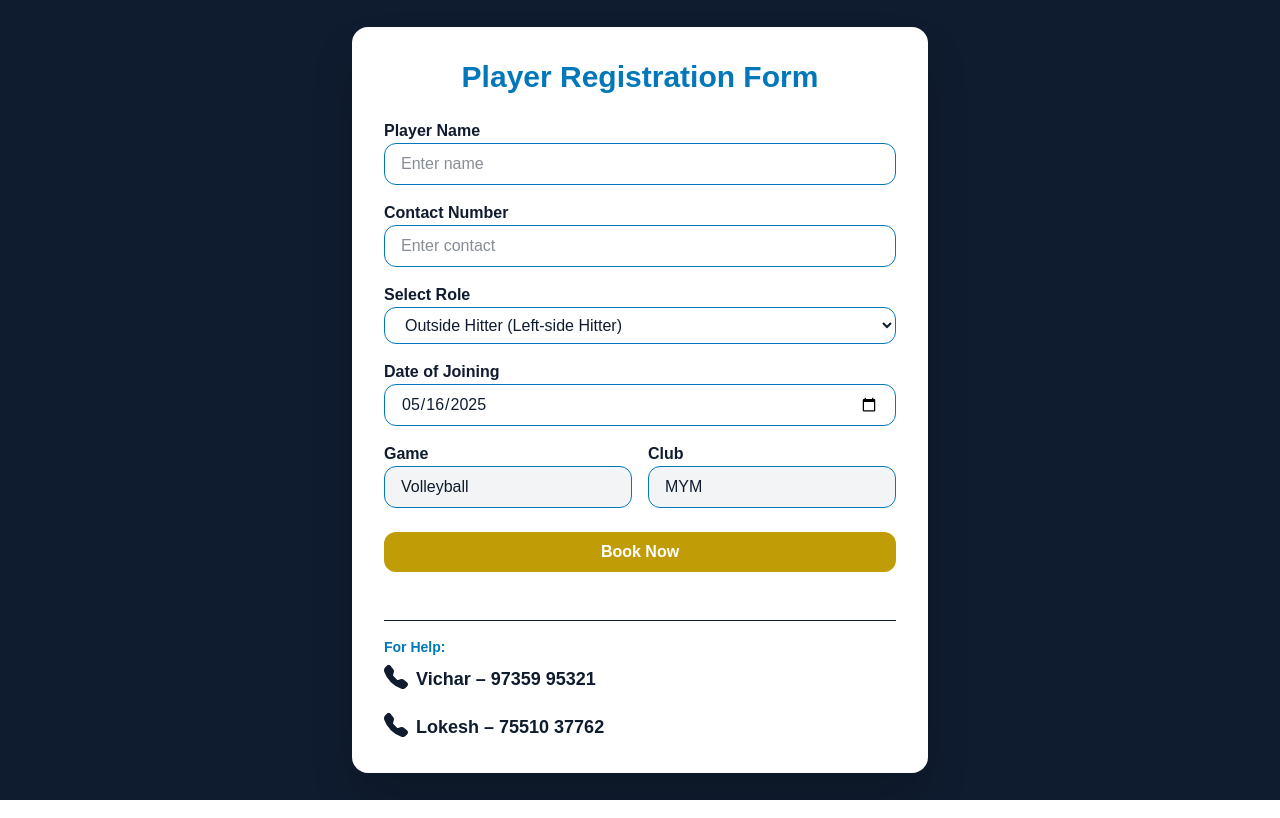
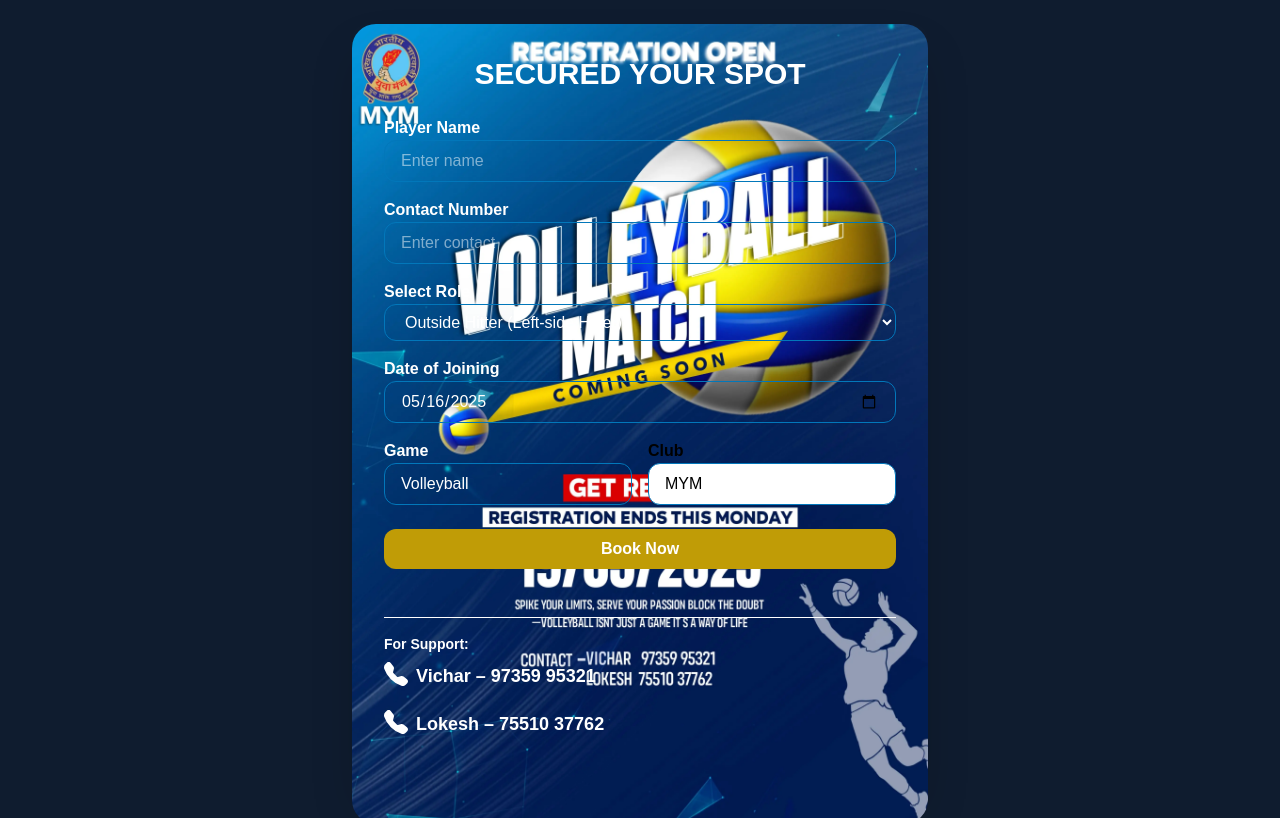
Before and after one commit to RajibDebnat/mym-player-booking, a Next.js app: page / in a window 1280 px wide. Built offline with nearby package versions, Linux system fonts and the light colour scheme.

Commit message:
added imge

```diff
--- a/app/layout.tsx
+++ b/app/layout.tsx
@@ -15,7 +15,7 @@ const geistMono = Geist_Mono({
 export const metadata: Metadata = {
   title: "MYM - Player Registration || Player Registration Form",
 
-  description: "A FORM WHERE PLAYERS CAN REGISTER THMESELVES AND JOIN THE VOLLEYBALL TEAM",
+  description: "Game On! You’ve secured your spot. Get ready to serve, spike, and shine",
 };
 
 export default function RootLayout({
--- a/app/page.tsx
+++ b/app/page.tsx
@@ -1,5 +1,5 @@
 'use client'
-
+import Image from 'next/image'
 import React, { useEffect, useRef, useState } from 'react'
 import gsap from 'gsap'
 import Link from 'next/link'
@@ -65,14 +65,14 @@ const handleSubmit = async (e: React.FormEvent<HTMLFormElement>) => {
 
 
   return (
-    <main className="min-h-screen bg-[#0f1c2f] flex items-center justify-center p-6 text-[#0f1c2f]">
+    <main className="min-h-screen overflow-y-clip   bg-[#0f1c2f] flex items-center justify-center p-6  text-white">
       <form
         ref={formRef}
         onSubmit={handleSubmit}
-        className="bg-white rounded-2xl shadow-2xl p-8 max-w-xl w-full space-y-6"
+        className="bg-transparent rounded-2xl shadow-2xl p-8 max-w-xl w-full space-y-6"
       >
-        <h1 className="text-3xl font-extrabold text-center max-sm:text-xl text-[#0277ba]">
-          Player Registration Form
+        <h1 className="text-3xl uppercase font-extrabold text-center text-white max-sm:text-xl ">
+         Secured Your Spot
         </h1>
 
         <div className="grid grid-cols-1 gap-4">
@@ -108,10 +108,10 @@ const handleSubmit = async (e: React.FormEvent<HTMLFormElement>) => {
               name="role"
               value={form.role}
               onChange={handleChange}
-              className="w-full px-4 py-2 border border-[#0277ba] rounded-xl"
+              className="w-full bg-transparent text-white px-4 py-2 border border-[#0277ba] rounded-xl"
             >
               {roles.map((role, idx) => (
-                <option key={idx} value={role}>
+                <option key={idx} className='text-black bg-transparent' value={role}>
                   {role}
                 </option>
               ))}
@@ -138,17 +138,17 @@ const handleSubmit = async (e: React.FormEvent<HTMLFormElement>) => {
                 name="gameName"
                 value={form.gameName}
                 readOnly
-                className="w-full px-4 py-2 bg-gray-100 border border-[#0277ba] rounded-xl"
+                className="w-full px-4 py-2 bg-transparent border border-[#0277ba] rounded-xl"
               />
             </div>
             <div>
-              <label className="font-semibold">Club</label>
+              <label className="font-semibold text-black">Club</label>
               <input
                 title='Club'
                 name="clubName"
                 value={form.clubName}
                 readOnly
-                className="w-full px-4 py-2 bg-gray-100 border border-[#0277ba] rounded-xl"
+                className="w-full px-4 py-2 bg-white text-black  border border-[#0277ba] rounded-xl"
               />
             </div>
           </div>
@@ -178,21 +178,22 @@ const handleSubmit = async (e: React.FormEvent<HTMLFormElement>) => {
   </button>
 )}
         <div className="pt-4 border-t mt-6 text-sm">
-          <p className="font-semibold mb-2 text-[#0277ba]">For Help:</p>
+          <p className="font-semibold mb-2 text-white">For Support:</p>
           <div>
-            <Link href="tel:+919735995321" className="text-[#0f1c2f] hover:underline flex gap-2" >
+            <Link href="tel:+919735995321" className="text-white hover:underline flex gap-2" >
              <span className=' text-2xl '><BsTelephoneFill/> </span> <span className='text-lg font-semibold'>Vichar – 97359 95321</span>
 
             </Link>
             <br />
-            <Link href="tel:+917551037762" className="text-[#0f1c2f] hover:underline flex gap-2">
+            <Link href="tel:+917551037762" className="text-white hover:underline flex gap-2">
               <span className=' text-2xl'><BsTelephoneFill/> </span > <span className=' text-lg font-semibold'> Lokesh – 75510 37762</span>
             </Link>
           </div>
         </div>
-
+  <Image src="/bg.webp" width={900} height={900} alt="volleyball   team registration image" className="absolute top-0 right-0 w-full -z-10 object-fill rounded-3xl   h-screen " />
 
       </form>
+
     </main>
   )
 }
```
Also changed, not shown: public/bg.webp (added).
